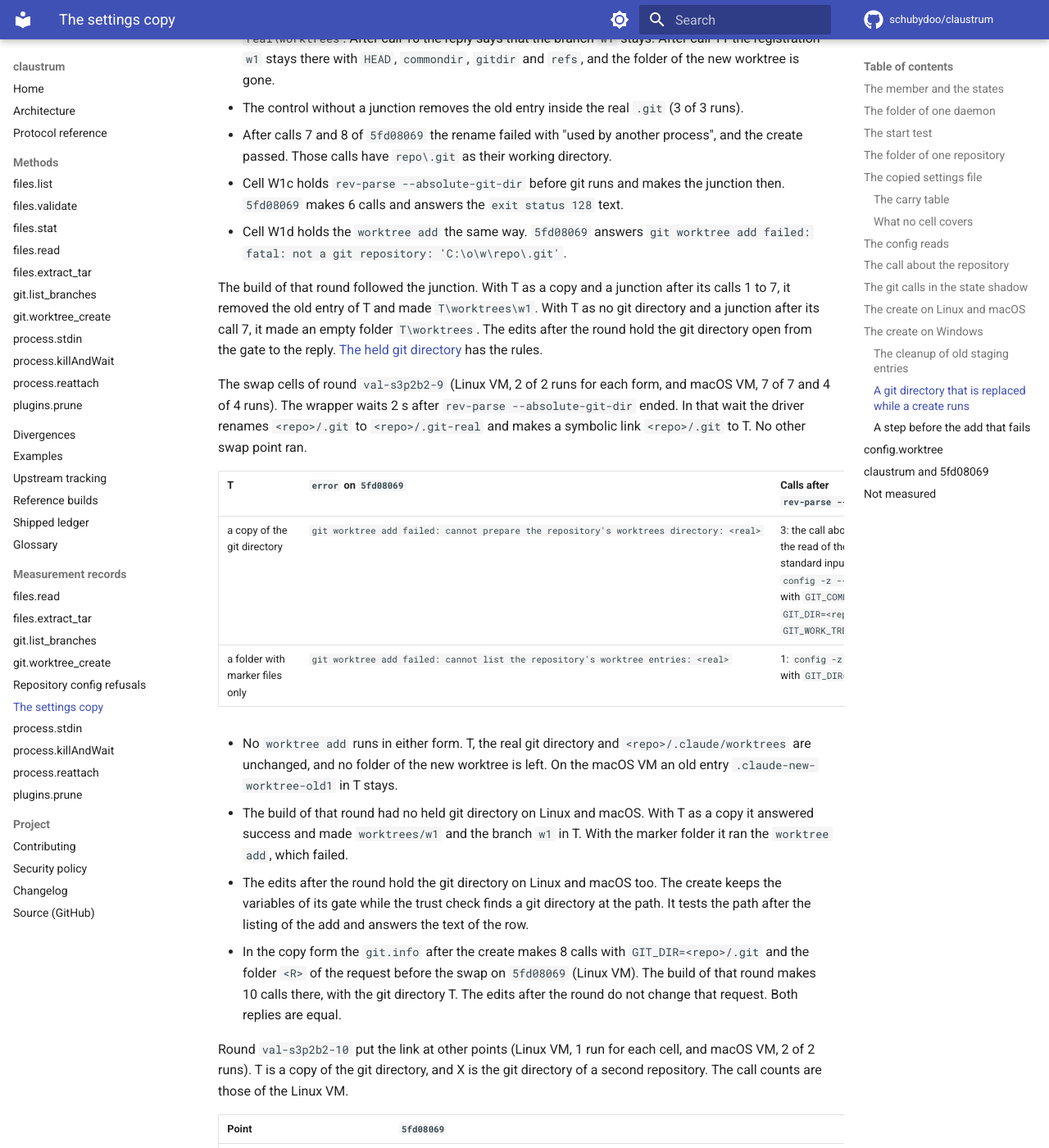
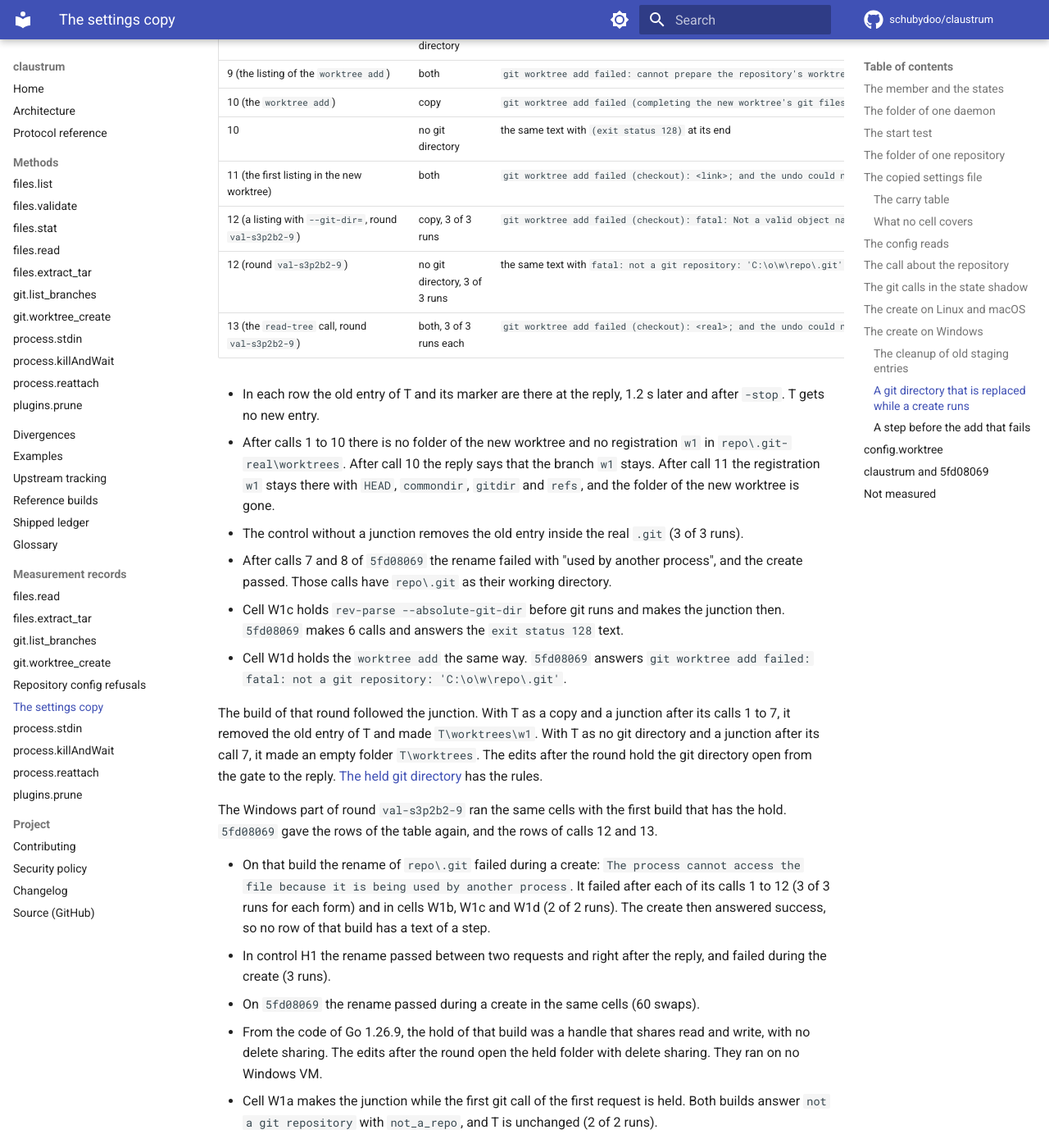
Before and after one commit to schubydoo/claustrum, an MkDocs documentation site: the page built from docs/record/git-settings-copy.md, in a window 1280 px wide and 1400 px high, scrolled down 34146 px. Shown: the whole window at 82% size. Built offline with MkDocs 1.6.1 and Material for MkDocs 9.7.7, drawn with Linux system fonts in a browser that asks for light colours; comment, search, counter and statistics services are not loaded; some of the changed text lies outside the part shown.

Commit message:
docs: the Windows rows of round val-s3p2b2-9 in the record of the settings copy (H4)
Co-Authored-By: Claude Opus 5.5 <noreply@anthropic.com>

```diff
--- a/docs/record/git-settings-copy.md
+++ b/docs/record/git-settings-copy.md
@@ -25,9 +25,10 @@ The cells ran on three VMs. The Linux VM has git 2.43.0, the macOS VM has git 2.
 | `val-s3p2b2-8` | the second Linux VM, 106 cell runs | `5fd08069` and a build with the edits after round `val-s3p2b2-7` |
 | `val-s3p2b2-7`, Windows part | Windows VM, 400 cell runs | `5fd08069` and a build of this change. Its cells are named with "Windows VM" below |
 | `val-s3p2b2-9` | the second Linux VM (95 cell runs) and the macOS VM (58 cell runs) | `5fd08069` and a build with the edits after round `val-s3p2b2-8`. This page has its swap cells |
+| `val-s3p2b2-9`, Windows part | Windows VM, 713 cell runs | `5fd08069` and the first build that holds the git directory of a create. Its cells are named with "Windows VM" below |
 | `val-s3p2b2-10` | the second Linux VM (32 swap cell runs) and the macOS VM (two runs of each cell) | `5fd08069` and a build with the edits after round `val-s3p2b2-9`. This page has its swap cells |
 
-What ran on no VM: the edits after round `val-s3p2b2-10`, and on Windows the edits after the Windows part of round `val-s3p2b2-7`. Each has a test. "claustrum and `5fd08069`" below names what each round left open.
+What ran on no VM: the edits after round `val-s3p2b2-10`, and on Windows the edits after the Windows part of round `val-s3p2b2-9`. Each has a test. "claustrum and `5fd08069`" below names what each round left open.
 
 ## The member and the states
 
@@ -487,6 +488,7 @@ The times, on `5fd08069`:
 | D4 of round `s3p2`, 25 of round `s3p2b-edges2` | Windows VM | No call inside 5 s, and a call 5.4 to 5.6 s after the one before |
 | D4 of round `s3p2` | macOS VM | No call 2.84 s after the end, and a call at 8.9 s |
 | 35 of round `s3p2b-edges`, 25 of round `s3p2b-edges2` | Linux VM, macOS VM, Windows VM | Inside the 5 s a new call follows `touch <repo>`, `mkdir <repo>/x`, `touch <repo>/.git` and a new file in `.git` |
+| part Q of round `val-s3p2b2-9` | Windows VM, 2 forms, 2 of 2 runs | `repo\.git` is a junction before the daemon starts. The first `git.info` makes 12 calls: the call about the repository is the last. Its reply and the replies of the seven later requests have the refusal `<link>` of the section about a replaced git directory, on each of the five methods. A remove has it after `failed to remove worktree: could not check whether <leaf> is locked: `. The later requests make no git call. The driver runs a plain `git status` in the repository between two requests. In the control with a real `.git`, each request makes the call again |
 | 35 of round `s3p2b-edges` | Linux VM | A new call follows a `.git` that a copy replaced. No new call follows `chmod 700 .git`, `chown nobody:nogroup .git`, a `touch` of `.git/HEAD` or of `.git/objects`, or a plain `git worktree add` |
 | 35 of round `s3p2b-edges`, 25 of round `s3p2b-edges2` | Linux VM, macOS VM, Windows VM | No new call follows a new config text, a `touch` of the config, or a `HEAD` rewritten in place |
 | B3b and D7b of round `s3p2` | Linux VM, macOS VM | The kept answer is for one work tree root. A second folder inside the same work tree makes no new call |
@@ -663,6 +665,9 @@ Cells X1c, X1p and W1 of round `val-s3p2b2-7` (Windows VM). T is another folder
 | 10 (the `worktree add`) | copy | `git worktree add failed (completing the new worktree's git files): <real>; and the undo could not finish for <leaf>: branch w1 still exists; delete it by hand (for example: git branch -d w1, which git refuses if that would lose commits) before retrying this branch name: could not check whether another branch or remote-tracking ref reaches its commits (<link>)` | 11 |
 | 10 | no git directory | the same text with `(exit status 128)` at its end | 12 |
 | 11 (the first listing in the new worktree) | both | `git worktree add failed (checkout): <link>; and the undo could not finish for <leaf>: the worktree registration and the branch remain; remove them by hand before retrying (<real>)` | 11 |
+| 12 (a listing with `--git-dir=`, round `val-s3p2b2-9`) | copy, 3 of 3 runs | `git worktree add failed (checkout): fatal: Not a valid object name refs/heads/w1; and the undo could not finish for <leaf>: the worktree registration and the branch remain; remove them by hand before retrying (<real>)` | |
+| 12 (round `val-s3p2b2-9`) | no git directory, 3 of 3 runs | the same text with `fatal: not a git repository: 'C:\o\w\repo\.git'` in the place of the `fatal:` part | |
+| 13 (the `read-tree` call, round `val-s3p2b2-9`) | both, 3 of 3 runs each | `git worktree add failed (checkout): <real>; and the undo could not finish for <leaf>: the worktree registration and the branch remain; remove them by hand before retrying (<real>)` | |
 
 - In each row the old entry of T and its marker are there at the reply, 1.2 s later and after `-stop`. T gets no new entry.
 - After calls 1 to 10 there is no folder of the new worktree and no registration `w1` in `repo\.git-real\worktrees`. After call 10 the reply says that the branch `w1` stays. After call 11 the registration `w1` stays there with `HEAD`, `commondir`, `gitdir` and `refs`, and the folder of the new worktree is gone.
@@ -672,6 +677,14 @@ Cells X1c, X1p and W1 of round `val-s3p2b2-7` (Windows VM). T is another folder
 - Cell W1d holds the `worktree add` the same way. `5fd08069` answers `git worktree add failed: fatal: not a git repository: 'C:\o\w\repo\.git'`.
 
 The build of that round followed the junction. With T as a copy and a junction after its calls 1 to 7, it removed the old entry of T and made `T\worktrees\w1`. With T as no git directory and a junction after its call 7, it made an empty folder `T\worktrees`. The edits after the round hold the git directory open from the gate to the reply. [The held git directory](../protocol/git-worktree-create.md#the-held-git-directory) has the rules.
+
+The Windows part of round `val-s3p2b2-9` ran the same cells with the first build that has the hold. `5fd08069` gave the rows of the table again, and the rows of calls 12 and 13.
+
+- On that build the rename of `repo\.git` failed during a create: `The process cannot access the file because it is being used by another process`. It failed after each of its calls 1 to 12 (3 of 3 runs for each form) and in cells W1b, W1c and W1d (2 of 2 runs). The create then answered success, so no row of that build has a text of a step.
+- In control H1 the rename passed between two requests and right after the reply, and failed during the create (3 runs).
+- On `5fd08069` the rename passed during a create in the same cells (60 swaps).
+- From the code of Go 1.26.9, the hold of that build was a handle that shares read and write, with no delete sharing. The edits after the round open the held folder with delete sharing. They ran on no Windows VM.
+- Cell W1a makes the junction while the first git call of the first request is held. Both builds answer `not a git repository` with `not_a_repo`, and T is unchanged (2 of 2 runs).
 
 The swap cells of round `val-s3p2b2-9` (Linux VM, 2 of 2 runs for each form, and macOS VM, 7 of 7 and 4 of 4 runs). The wrapper waits 2 s after `rev-parse --absolute-git-dir` ended. In that wait the driver renames `<repo>/.git` to `<repo>/.git-real` and makes a symbolic link `<repo>/.git` to T. No other swap point ran.
 
@@ -800,8 +813,10 @@ Measured differences that stay. The reply lines are equal in each of them, excep
 |---|---|---|---|
 | a listing with `--show-scope` in a create | none | one `--git-dir=<gitdir> config -z --list --show-scope` call, in the new worktree, with the four light values and `GIT_COMMON_DIR=<gitdir>` | rounds `val-s3p2b2-3` and `val-s3p2b2-5`, Linux, macOS and Windows VMs |
 | the pair after `rev-parse --absolute-git-dir` in a create | `--git-dir=<gitdir> config -z --list`, then `--git-dir=<gitdir> --work-tree=<repo> rev-parse --show-toplevel` | no such pair | the same rounds and systems |
-| a create whose `<S>` takes no new folder (table W3 of round `val-s3p2b2-7`) | 9 calls, with that pair | 7 calls | Windows VM |
-| a deny entry on `<S>` with `SeRestorePrivilege` and `SeBackupPrivilege` on in the daemon | the entry does not stop it: the create succeeds and `git.status` answers normally | `mkdirat .s<n>: Access is denied.` in the create and `mkdirat .gitdir-<n>: Access is denied.` in `git.status`, on the build of that round | tables W3 and F1 of round `val-s3p2b2-7`, Windows VM |
+| a create whose `<S>` takes no new folder (table W3 of rounds `val-s3p2b2-7` and `val-s3p2b2-9`) | 9 calls, with that pair | 7 calls | Windows VM |
+| a deny entry on `<S>` with `SeRestorePrivilege` and `SeBackupPrivilege` on in the daemon | the entry does not stop it: the create succeeds and `git.status` answers normally | `mkdirat .s<n>: Access is denied.` in the create and `mkdirat .gitdir-<n>: Access is denied.` in `git.status`, on the build of that round. The build of round `val-s3p2b2-9` has the `mkdir <S>\.s<n>: Access is denied.` text of table W3 after 7 calls, and `{"isRepo":false,"clean":false}` after 4 calls. `5fd08069` makes 13 and 21 calls | tables W3 and F1 of rounds `val-s3p2b2-7` and `val-s3p2b2-9`, Windows VM |
+| the write time of the file `config.worktree` of a new registration | 0.5 to 18.0 ms before the creation time of the file, in 40 of 40 creates | 0.0 to 1.9 ms after it, in 40 of 40 creates | round `val-s3p2b2-9`, Windows VM |
+| a later request on a repository whose `.git` is a junction before the daemon starts (part Q) | no git call | one call about the repository, on the build of that round. The edits after the round read the junction entry itself for the kept answer, and they ran on no Windows VM | round `val-s3p2b2-9`, Windows VM |
 | a create with `worktreeRoot` | 31 calls: three rounds of six calls | 18 calls: one round | cell `n3-root` of round `val-s3p2b2-5`, Linux VM. Cell A4 of round `val-s3p2b1`, macOS VM |
 | a repeated remove with `worktreeRoot` | 12 calls, and 17 with `branchName`: two `--git-dir=` pairs | 8 and 13 calls | cell `n3-root` of round `val-s3p2b2-5`, Linux VM |
 | a create with `existingBranch` | two listings in a row before the attach add, and none before the `-b` add after it failed | one listing in each place | cells A3 and B2 of round `val-s3p2b2-5`, Linux, macOS and Windows VMs |
@@ -880,8 +895,8 @@ On `5fd08069`:
 - A daemon folder that takes no new entry for another cause than mode 0500, a file system with no free inode, and a deny entry on Windows.
 - The pair of a remove with a daemon `GIT_COMMON_DIR` and no `GIT_DIR`.
 - A staging move that fails on Windows.
-- A junction at `.git` after call 12 or 13 of a create. A junction after calls 7 and 8, where the rename failed. A symbolic link in place of the junction. Another real directory at `.git`.
-- A `.git` that is a junction before the first request. The link text is measured for a junction that was put there during a create.
+- A junction at `.git` after calls 7 and 8 of a create, where the rename failed. The answers of claustrum to a junction after call 12 or 13. A symbolic link in place of the junction. Another real directory at `.git`.
+- A `.git` that is a symbolic link of Windows before the first request. A junction there is part Q of round `val-s3p2b2-9`.
 - A replaced git directory with the member or in the state `fallback-git`. A second change of the path after a create went on in the directory that git answered.
 - A `.git` that becomes a file with `gitdir: <X>`, or a link to the git directory of another repository, before `rev-parse --absolute-git-dir` of a create.
 - The reply of a create in attach mode when a step before the add fails: the two-part text with that step text in both parts.
```
